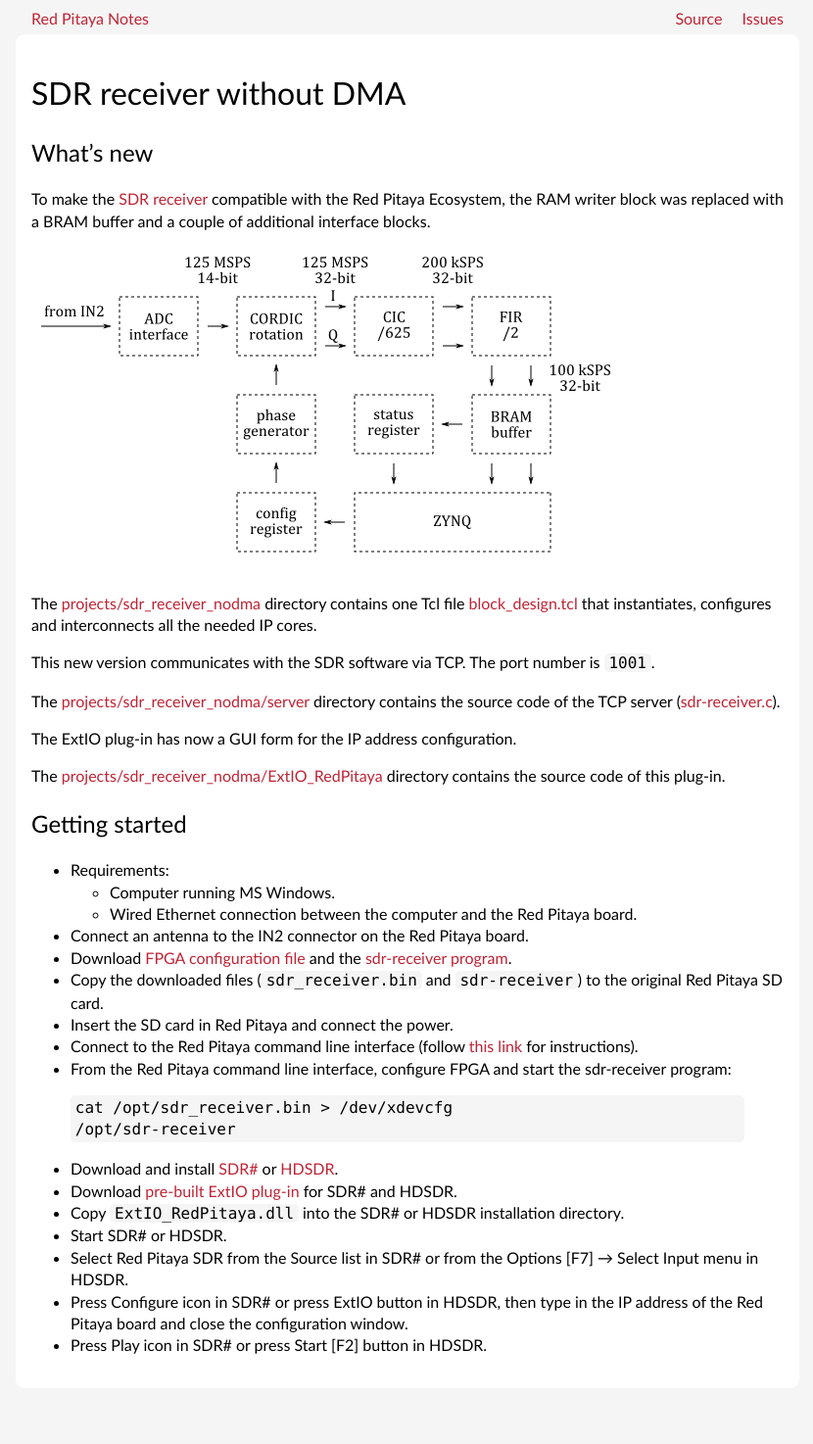
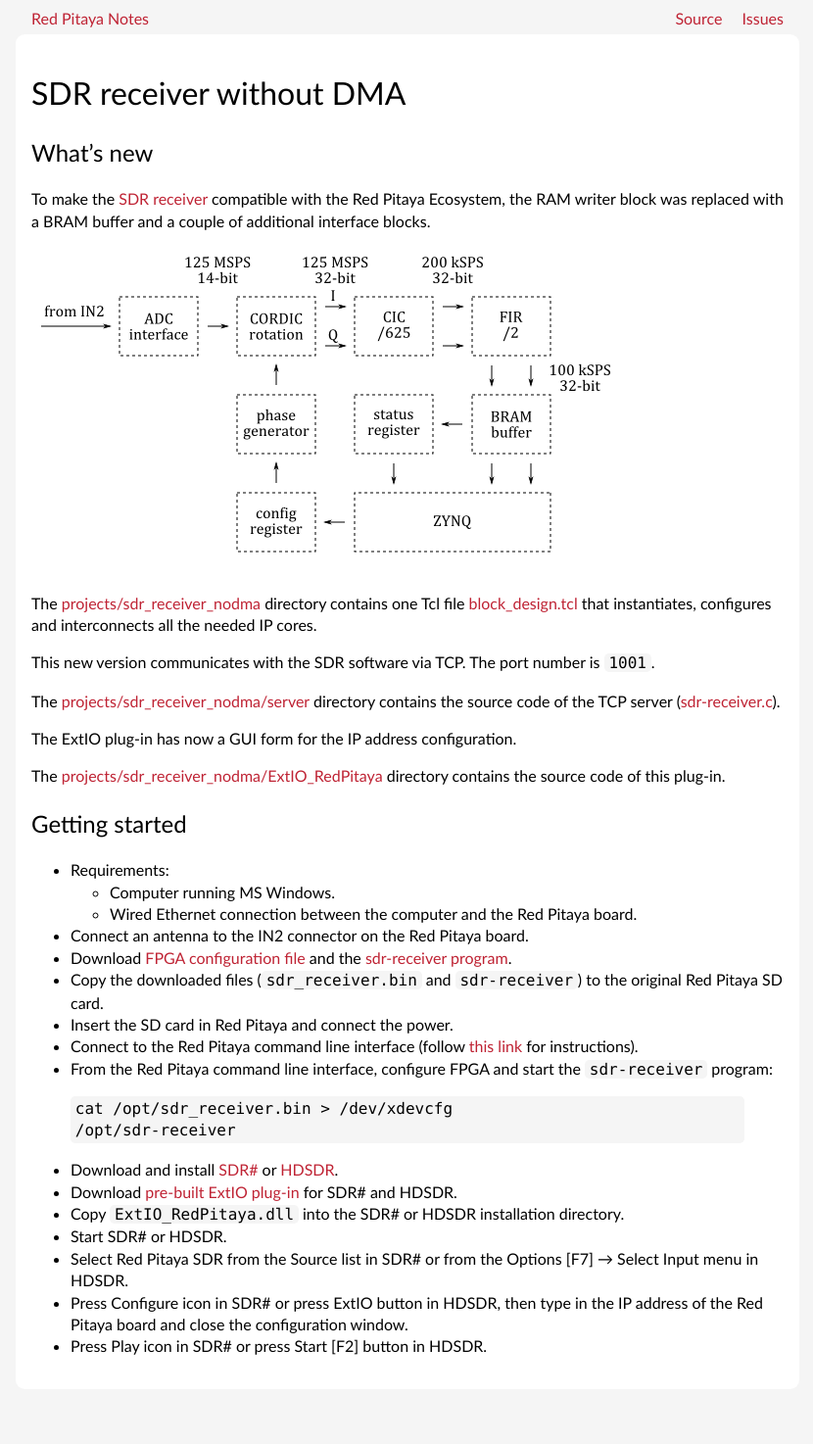
Before and after one commit to pavel-demin/red-pitaya-notes, a Jekyll site: the page built from sdr-receiver-nodma.md, in a window 1280 px wide. Shown: the whole page at 98% size, without its empty margins (224-1054 px from the left). Built offline with Jekyll 4.4.1, drawn with Linux system fonts in a browser that asks for light colours.

Commit message:
fix formatting

```diff
--- a/sdr-receiver-nodma.md
+++ b/sdr-receiver-nodma.md
@@ -32,7 +32,7 @@ Getting started
  - Copy the downloaded files (`sdr_receiver.bin` and `sdr-receiver`) to the original Red Pitaya SD card.
  - Insert the SD card in Red Pitaya and connect the power.
  - Connect to the Red Pitaya command line interface (follow [this link](http://wiki.redpitaya.com/index.php?title=User_Manual#Red_Pitaya_command_line_access) for instructions).
- - From the Red Pitaya command line interface, configure FPGA and start the sdr-receiver program:
+ - From the Red Pitaya command line interface, configure FPGA and start the `sdr-receiver` program:
 {% highlight bash %}
 cat /opt/sdr_receiver.bin > /dev/xdevcfg
 /opt/sdr-receiver
```
